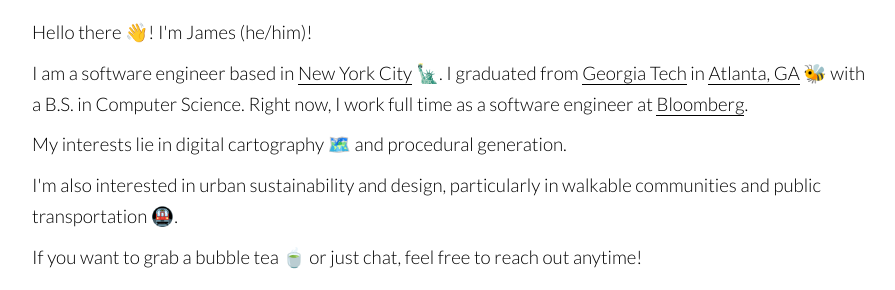
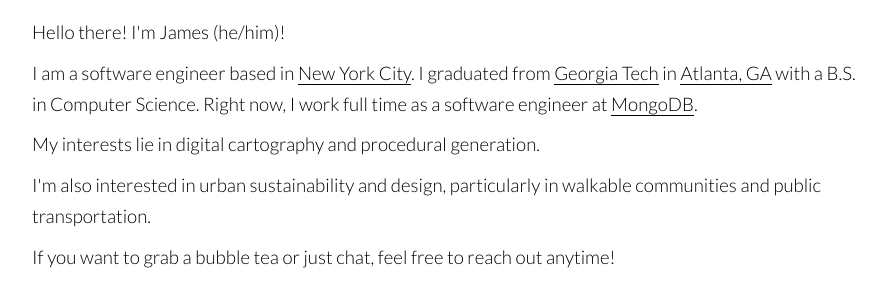
Before and after one commit to NameThatFollows/personal-website, a Gatsby site: page / in a window 1280 px wide. Shown: the part 90-380 px from the top of the page, without its empty margins (188-1083 px from the left). Built offline with nearby package versions, Linux system fonts and the light colour scheme; Gatsby itself is replaced by a stand-in of ours.

Commit message:
:speech_balloon: Update home and resume with new role

```diff
--- a/src/pages/home/home.md
+++ b/src/pages/home/home.md
@@ -2,14 +2,14 @@
 type: home
 ---
 
-Hello there 👋! I'm James (he/him)!
+Hello there! I'm James (he/him)!
 
-I am a software engineer based in [New York City](https://www.google.com/maps/place/New+York,+NY/@40.6997557,-74.086227,11.5z/data=!4m5!3m4!1s0x89c24fa5d33f083b:0xc80b8f06e177fe62!8m2!3d40.7127848!4d-74.0059662) 🗽.
-I graduated from [Georgia Tech](https://www.gatech.edu) in [Atlanta, GA](https://goo.gl/maps/9cDs11jx2ED2) 🐝 with a B.S. in Computer Science.
-Right now, I work full time as a software engineer at [Bloomberg](https://www.bloomberg.com/company/).
+I am a software engineer based in [New York City](https://www.google.com/maps/place/New+York,+NY/@40.6997557,-74.086227,11.5z/data=!4m5!3m4!1s0x89c24fa5d33f083b:0xc80b8f06e177fe62!8m2!3d40.7127848!4d-74.0059662).
+I graduated from [Georgia Tech](https://www.gatech.edu) in [Atlanta, GA](https://goo.gl/maps/9cDs11jx2ED2) with a B.S. in Computer Science.
+Right now, I work full time as a software engineer at [MongoDB](https://www.mongodb.com/).
 
-My interests lie in digital cartography 🗺️ and procedural generation.
+My interests lie in digital cartography and procedural generation.
 
-I'm also interested in urban sustainability and design, particularly in walkable communities and public transportation 🚇.
+I'm also interested in urban sustainability and design, particularly in walkable communities and public transportation.
 
-If you want to grab a bubble tea 🍵 or just chat, feel free to reach out anytime!
+If you want to grab a bubble tea or just chat, feel free to reach out anytime!
--- a/src/pages/resume/2experience.md
+++ b/src/pages/resume/2experience.md
@@ -3,8 +3,13 @@ type: resume
 title: "Experience"
 ---
 
+## MongoDB
+> Apr 2022 - Present // New York, NY
+>
+> Software Engineer III
+
 ## Bloomberg L.P.
-> Jan 2020 - Present // New York, NY
+> Jan 2020 - Apr 2022 // New York, NY
 >
 > Software Engineer
 
```
